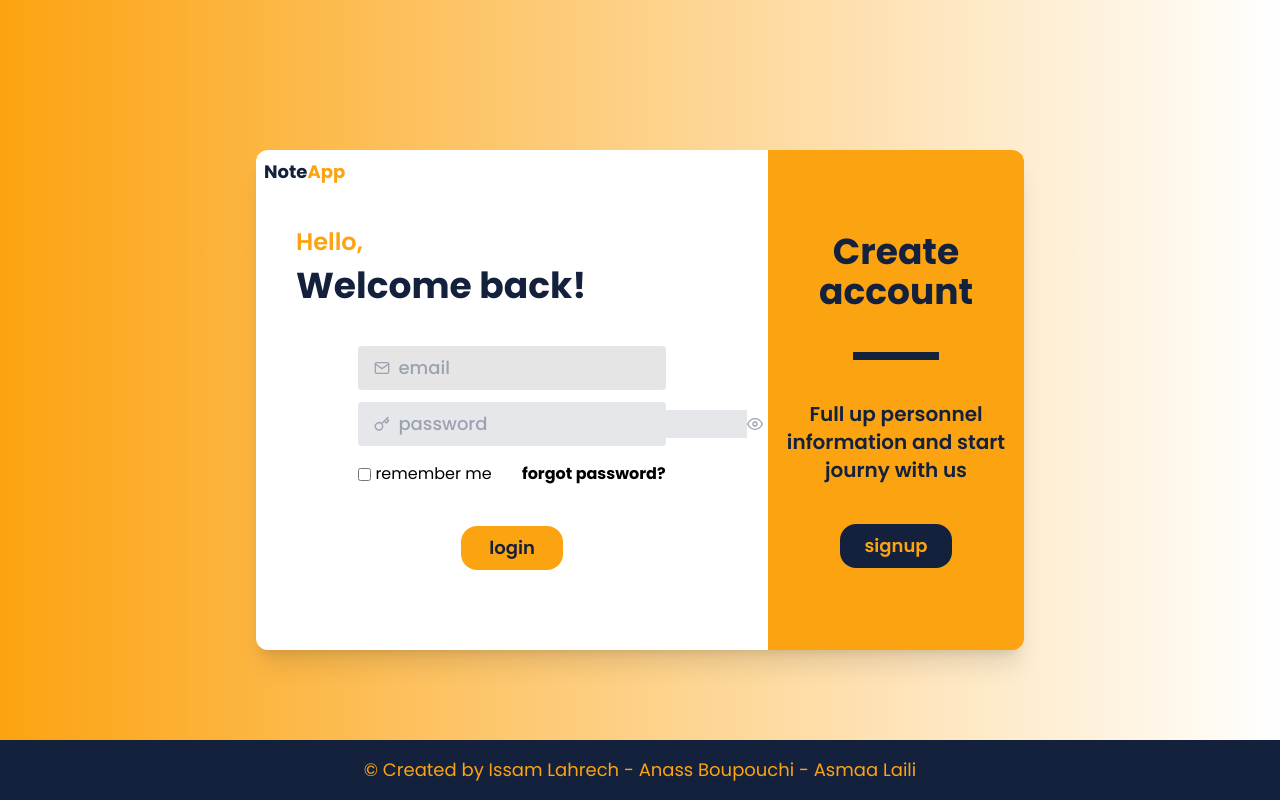
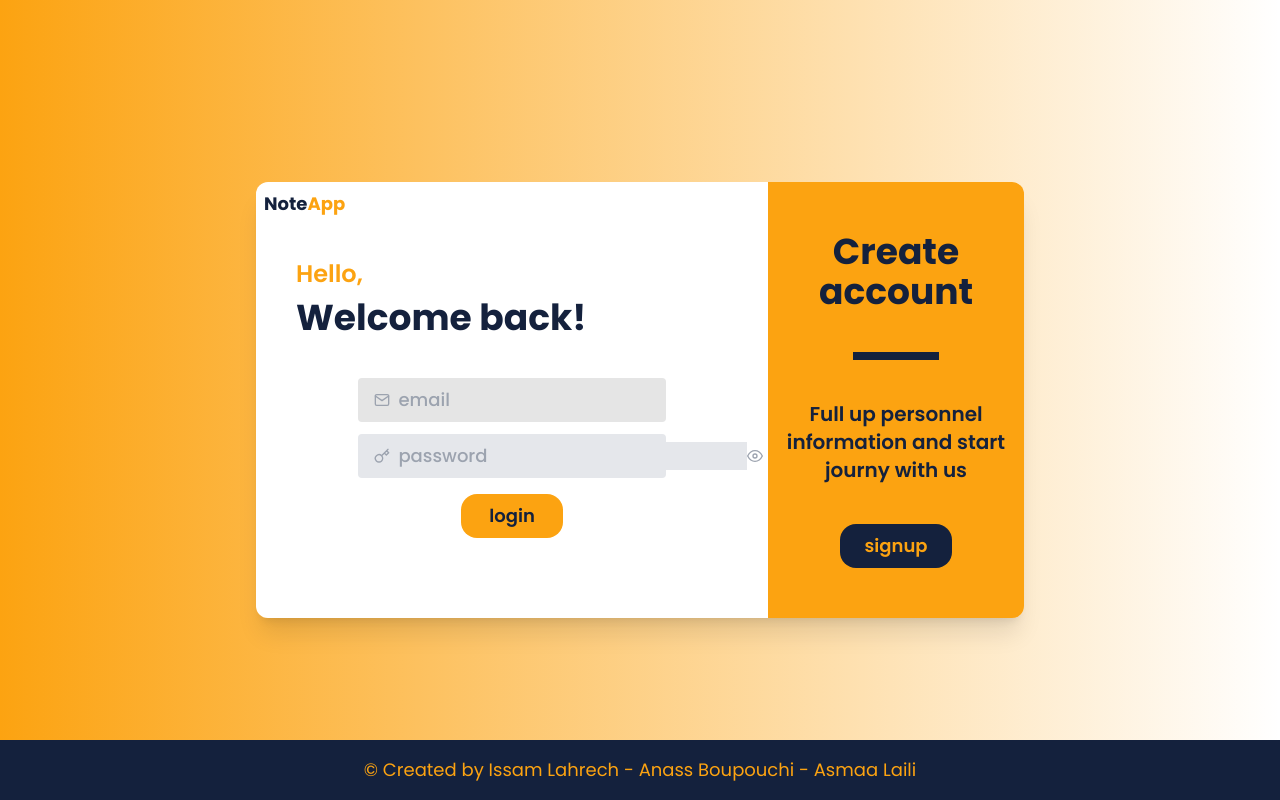
Before and after one commit to yahyamourid/noteApp, a React (Create React App) app: page /login in a window 1280 px wide. Built offline with nearby package versions, Linux system fonts and the light colour scheme.

Commit message:
Update Login.js

```diff
--- a/src/components/noteApp/Login.js
+++ b/src/components/noteApp/Login.js
@@ -86,14 +86,7 @@ const Login = () => {
           </div>
 
           {error && <div className='text-lg text-red-600 font-medium bg-red-200 mx-auto my-2 w-full  rounded w-6/7 ' >{error}</div>}
-          <div className='flex justify-between items-center w-3/5 mx-auto mb-10'>
-            <div className='flex items-center'>
-              <input type='checkbox' className='mr-1' />
-              <span className='font-semiblod'>remember me</span>
-            </div>
 
-            <a href='#' className='font-bold'>forgot password?</a>
-          </div>
           <button onClick={handleSubmit} className='text-lg text-[#14213d] mb-20 font-semibold   bg-[#fca311] w-1/5 mx-auto px-6 py-2 rounded-2xl hover:text-[#fca311] hover:bg-[#14213d] hover:scale-105 '>
             login
           </button>
```
